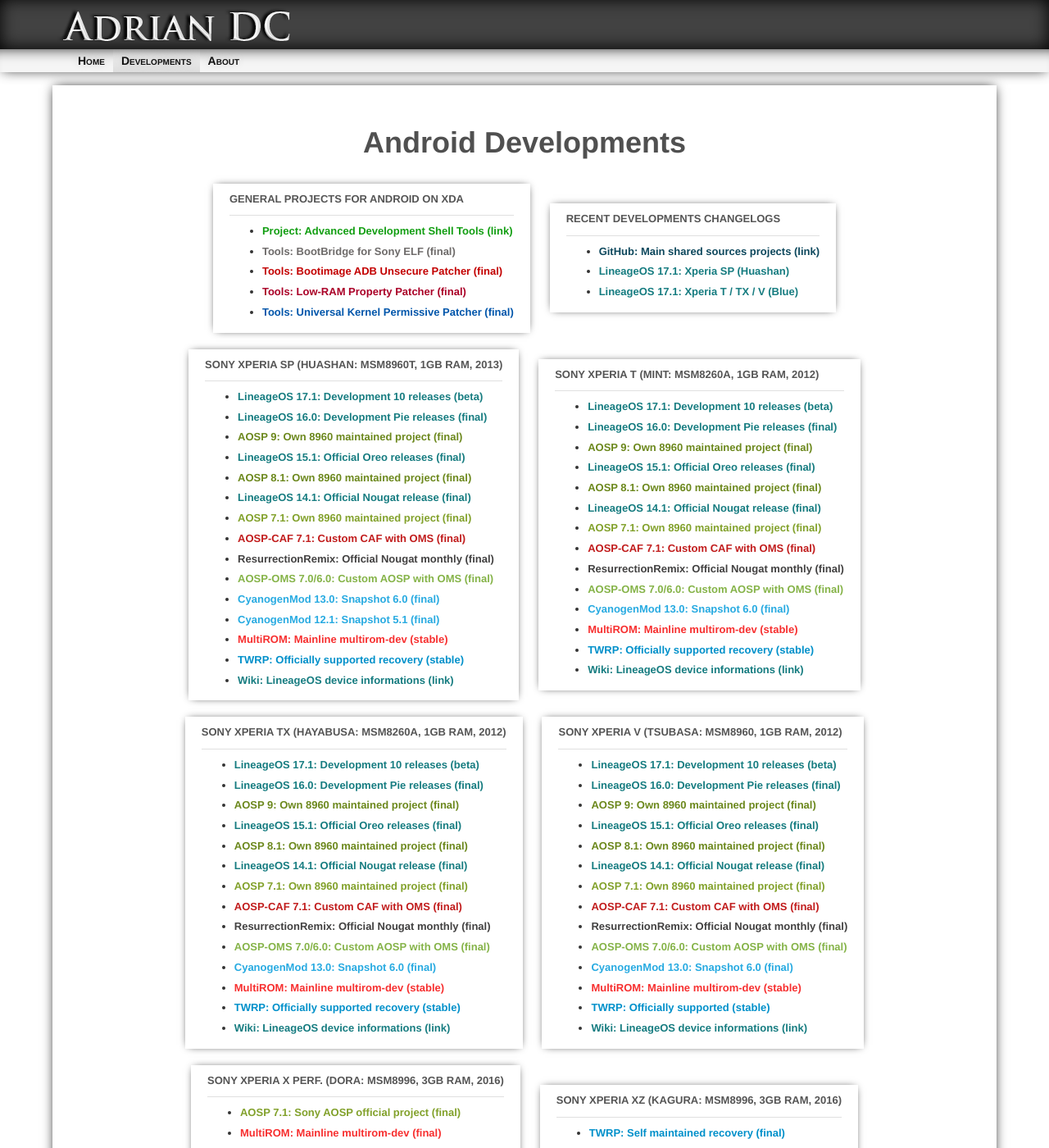
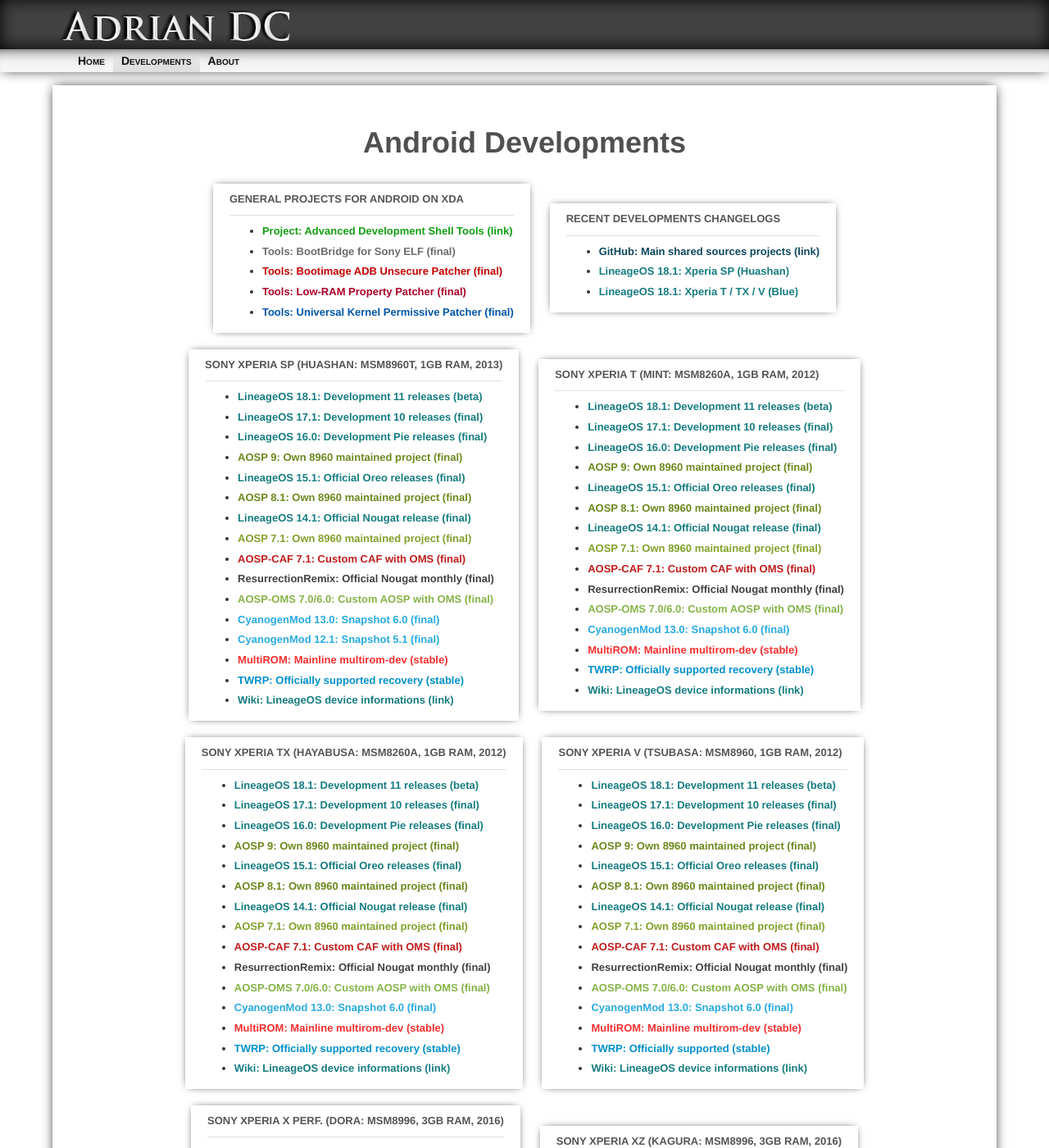
Before and after one commit to AdrianDC/adriandc.github.io, a Jekyll site: the page built from developments.md, in a window 1280 px wide and 1400 px high. Shown: the whole window at 82% size. Built offline with Jekyll 4.4.1, drawn with Linux system fonts in a browser that asks for light colours; nearby versions of some CDN libraries.

Commit message:
developments: add new LineageOS 18.1 threads for Xperia SP/T/TX/V
Change-Id: I6c00f5d77f16a2bdf60942745beae3ba0f832865

```diff
--- a/developments.md
+++ b/developments.md
@@ -24,14 +24,15 @@
 ##### [RECENT DEVELOPMENTS CHANGELOGS](https://forum.xda-developers.com){: target="_blank" }
 <div class="card-divider"></div>
 * [<span style="color:#0E485D">GitHub: Main shared sources projects (link)</span>](https://github.com/AdrianDC?tab=repositories){: target="_blank" }
-* [<span style="color:#167C80">LineageOS 17.1: Xperia SP (Huashan)</span>](https://forum.xda-developers.com/-/-t4147075/post83272065#post83272065){: target="_blank" }
-* [<span style="color:#167C80">LineageOS 17.1: Xperia T / TX / V (Blue)</span>](https://forum.xda-developers.com/-/-t4147077/post83272075#post83272075){: target="_blank" }
+* [<span style="color:#167C80">LineageOS 18.1: Xperia SP (Huashan)</span>](https://forum.xda-developers.com/t/-.4212377/#post-84218279){: target="_blank" }
+* [<span style="color:#167C80">LineageOS 18.1: Xperia T / TX / V (Blue)</span>](https://forum.xda-developers.com/t/-.4212387/#post-84218289){: target="_blank" }
 </div>
 
 <div class="card">
 ##### [SONY XPERIA SP (HUASHAN: MSM8960T, 1GB RAM, 2013)](https://www.gsmarena.com/sony_xperia_sp-5364.php){: target="_blank" }
 <div class="card-divider"></div>
-* [<span style="color:#167C80">LineageOS 17.1: Development 10 releases (beta)</span>](https://forum.xda-developers.com/-/-t4147075){: target="_blank" }
+* [<span style="color:#167C80">LineageOS 18.1: Development 11 releases (beta)</span>](https://forum.xda-developers.com/t/-.4212377){: target="_blank" }
+* [<span style="color:#167C80">LineageOS 17.1: Development 10 releases (final)</span>](https://forum.xda-developers.com/-/-t4147075){: target="_blank" }
 * [<span style="color:#167C80">LineageOS 16.0: Development Pie releases (final)</span>](https://forum.xda-developers.com/-/-t3958433){: target="_blank" }
 * [<span style="color:#6C881D">AOSP 9: Own 8960 maintained project (final)</span>](https://forum.xda-developers.com/-/-t3958464){: target="_blank" }
 * [<span style="color:#167C80">LineageOS 15.1: Official Oreo releases (final)</span>](https://forum.xda-developers.com/-/-t3758221){: target="_blank" }
@@ -51,7 +52,8 @@
 <div class="card">
 ##### [SONY XPERIA T (MINT: MSM8260A, 1GB RAM, 2012)](https://www.gsmarena.com/sony_xperia_t-4899.php){: target="_blank" }
 <div class="card-divider"></div>
-* [<span style="color:#167C80">LineageOS 17.1: Development 10 releases (beta)</span>](https://forum.xda-developers.com/-/-t4147077){: target="_blank" }
+* [<span style="color:#167C80">LineageOS 18.1: Development 11 releases (beta)</span>](https://forum.xda-developers.com/t/-.4212387){: target="_blank" }
+* [<span style="color:#167C80">LineageOS 17.1: Development 10 releases (final)</span>](https://forum.xda-developers.com/-/-t4147077){: target="_blank" }
 * [<span style="color:#167C80">LineageOS 16.0: Development Pie releases (final)</span>](https://forum.xda-developers.com/-/-t3958431){: target="_blank" }
 * [<span style="color:#6C881D">AOSP 9: Own 8960 maintained project (final)</span>](https://forum.xda-developers.com/-/-t3958463){: target="_blank" }
 * [<span style="color:#167C80">LineageOS 15.1: Official Oreo releases (final)</span>](https://forum.xda-developers.com/-/-t3758219){: target="_blank" }
@@ -70,7 +72,8 @@
 <div class="card">
 ##### [SONY XPERIA TX (HAYABUSA: MSM8260A, 1GB RAM, 2012)](https://www.gsmarena.com/sony_xperia_tx-4959.php){: target="_blank" }
 <div class="card-divider"></div>
-* [<span style="color:#167C80">LineageOS 17.1: Development 10 releases (beta)</span>](https://forum.xda-developers.com/-/-t4147077){: target="_blank" }
+* [<span style="color:#167C80">LineageOS 18.1: Development 11 releases (beta)</span>](https://forum.xda-developers.com/t/-.4212387){: target="_blank" }
+* [<span style="color:#167C80">LineageOS 17.1: Development 10 releases (final)</span>](https://forum.xda-developers.com/-/-t4147077){: target="_blank" }
 * [<span style="color:#167C80">LineageOS 16.0: Development Pie releases (final)</span>](https://forum.xda-developers.com/-/-t3958431){: target="_blank" }
 * [<span style="color:#6C881D">AOSP 9: Own 8960 maintained project (final)</span>](https://forum.xda-developers.com/-/-t3958463){: target="_blank" }
 * [<span style="color:#167C80">LineageOS 15.1: Official Oreo releases (final)</span>](https://forum.xda-developers.com/-/-t3758219){: target="_blank" }
@@ -89,7 +92,8 @@
 <div class="card">
 ##### [SONY XPERIA V (TSUBASA: MSM8960, 1GB RAM, 2012)](https://www.gsmarena.com/sony_xperia_v-4958.php){: target="_blank" }
 <div class="card-divider"></div>
-* [<span style="color:#167C80">LineageOS 17.1: Development 10 releases (beta)</span>](https://forum.xda-developers.com/-/-t4147077){: target="_blank" }
+* [<span style="color:#167C80">LineageOS 18.1: Development 11 releases (beta)</span>](https://forum.xda-developers.com/t/-.4212387){: target="_blank" }
+* [<span style="color:#167C80">LineageOS 17.1: Development 10 releases (final)</span>](https://forum.xda-developers.com/-/-t4147077){: target="_blank" }
 * [<span style="color:#167C80">LineageOS 16.0: Development Pie releases (final)</span>](https://forum.xda-developers.com/-/-t3958431){: target="_blank" }
 * [<span style="color:#6C881D">AOSP 9: Own 8960 maintained project (final)</span>](https://forum.xda-developers.com/-/-t3958463){: target="_blank" }
 * [<span style="color:#167C80">LineageOS 15.1: Official Oreo releases (final)</span>](https://forum.xda-developers.com/-/-t3758219){: target="_blank" }
```
